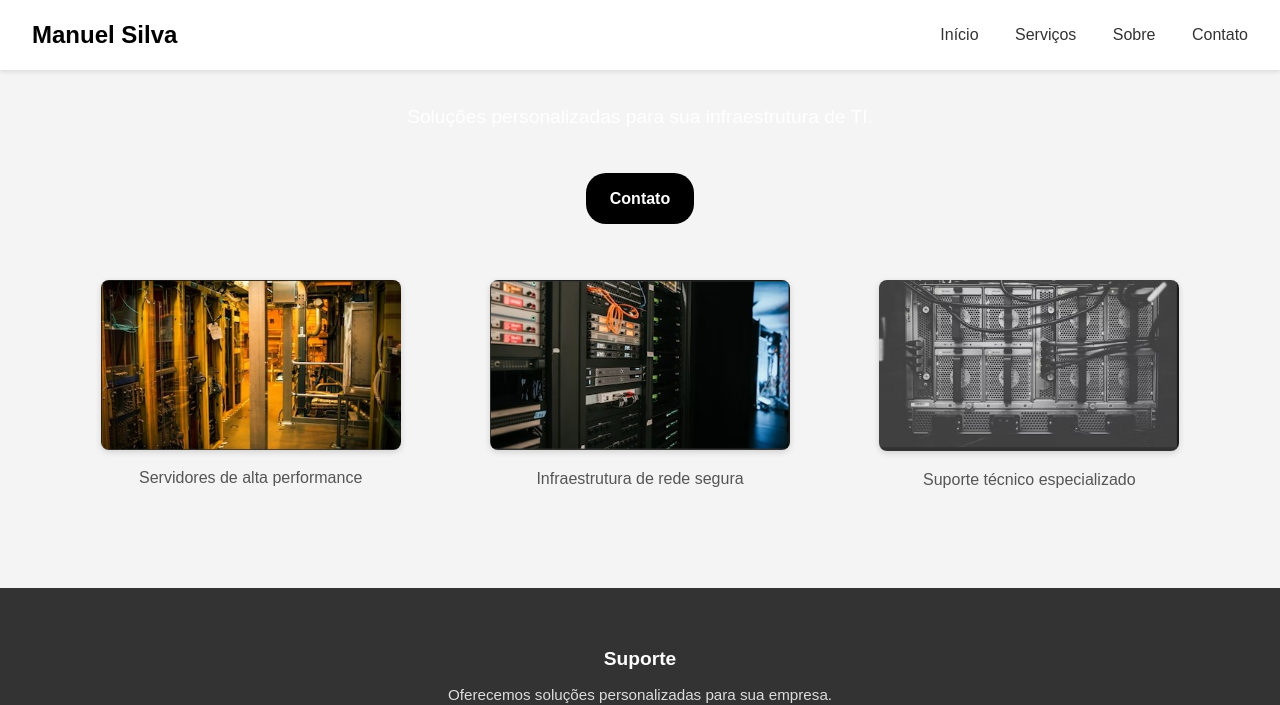
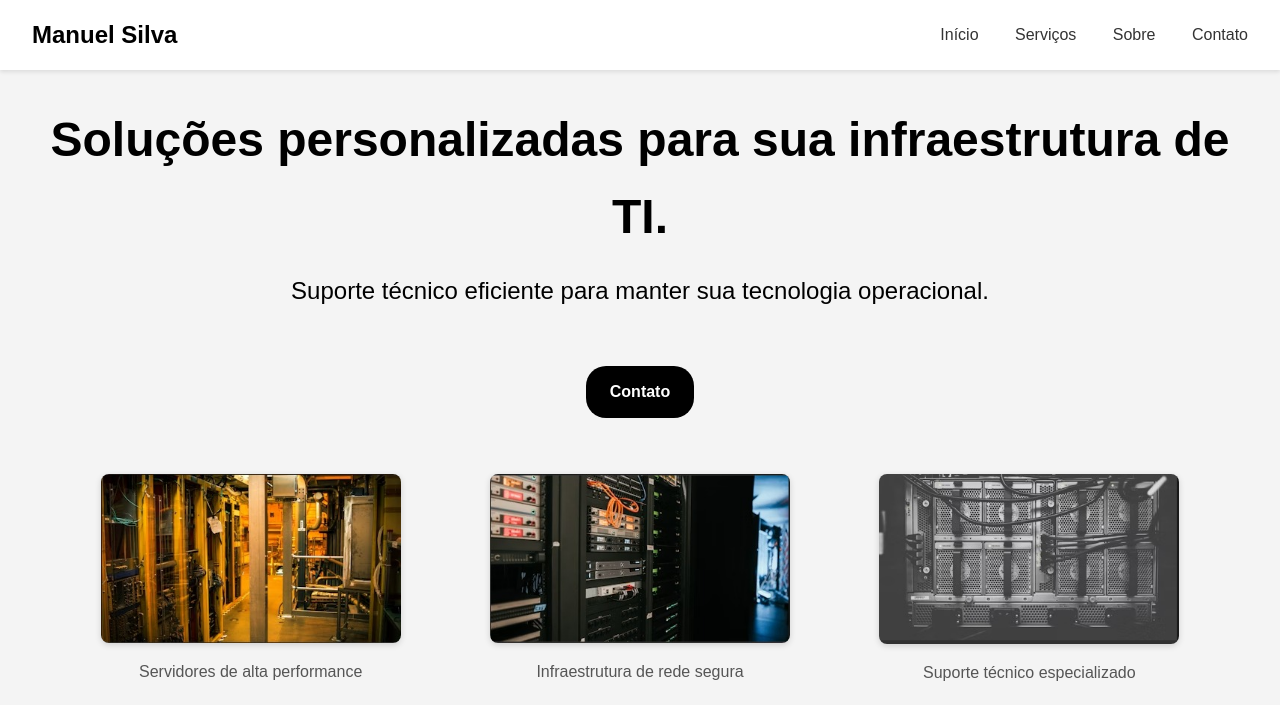
Before and after one commit to massdrumsdev/EstudosRocketSeat, a plain HTML site: page Portifolio/index.html in a window 1280 px wide. Shown: the top 705 px of the page. Drawn offline with Linux system fonts and the light colour scheme.

Commit message:
mais alteraçoes do meu portifolio

```diff
--- a/Portifolio/css/style.css
+++ b/Portifolio/css/style.css
@@ -45,7 +45,7 @@ nav {
   color: #007bff;
 }
 
-  .hero {
+.hero {
       background: none;
       color: #333;
       text-align: center;
--- a/Portifolio/index.html
+++ b/Portifolio/index.html
@@ -19,9 +19,8 @@
 
     <header class="hero">
       <div class="caixa-preta">
-        <p style="color: white; font-size: 1.2rem; margin-bottom: 1rem">
-          Soluções personalizadas para sua infraestrutura de TI.
-        </p>
+        <h1>Soluções personalizadas para sua infraestrutura de TI.</h1>
+        <p>Suporte técnico eficiente para manter sua tecnologia operacional.</p>
         <a
           href="https://wa.me/5521988642699"
           target="_blank"
```
